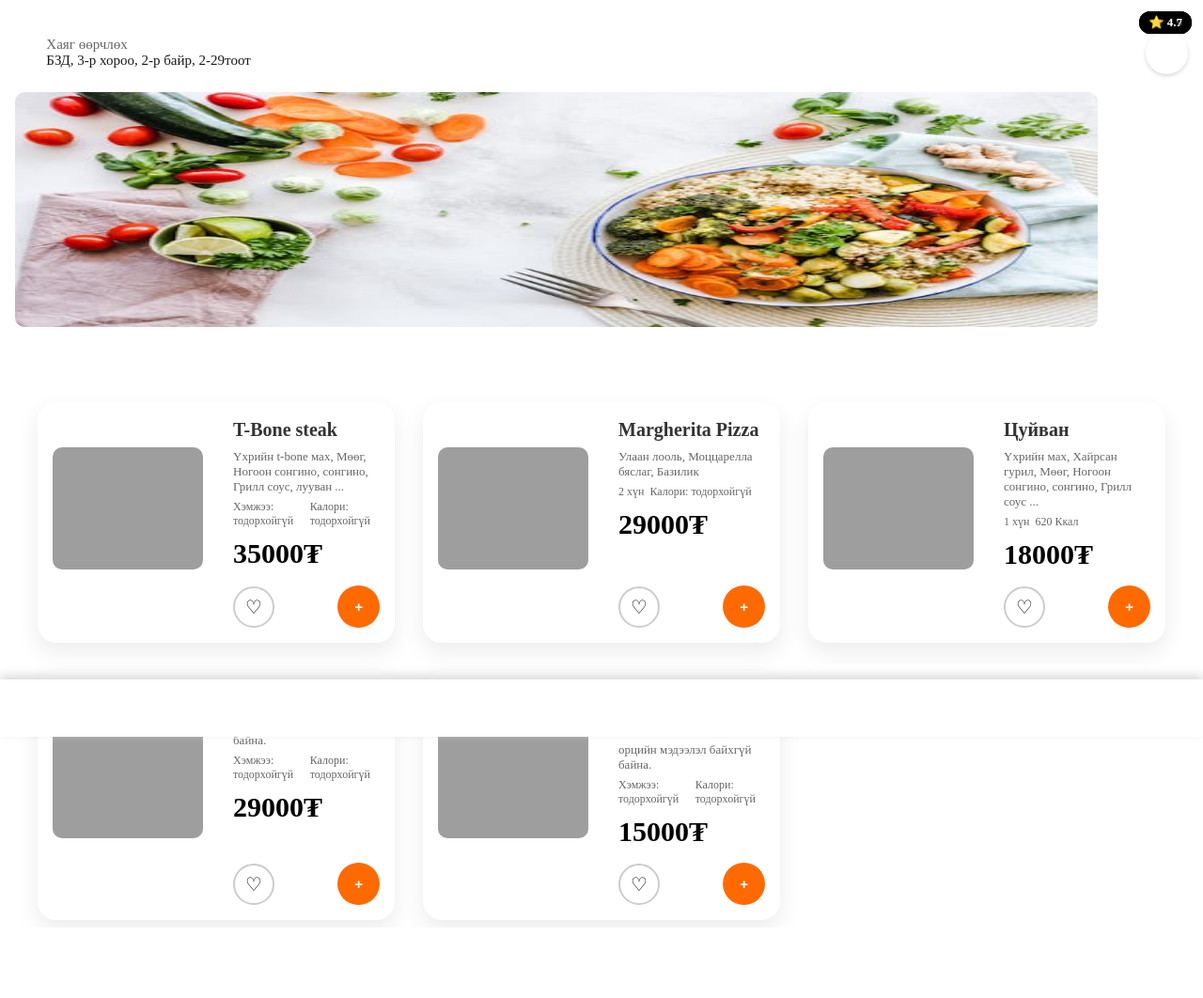
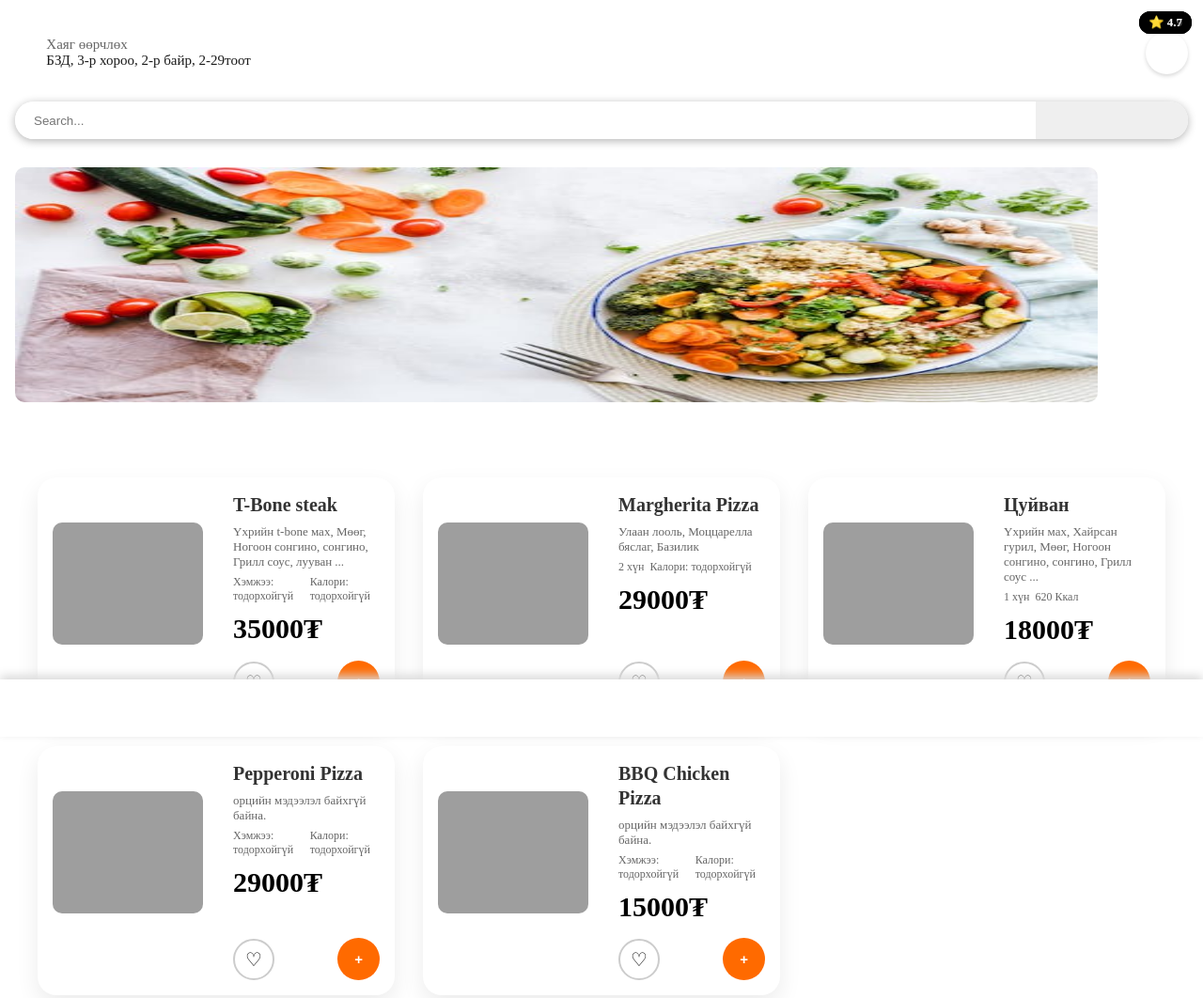
Before and after one commit to Oyuka015/web, a plain HTML site: page home.html in a window 1280 px wide. Shown: the top 1062 px of the page at 94% size. Before the commit the page ends 987 px from the top, so only its background shows below. Drawn offline with Linux system fonts and the light colour scheme; a web font is replaced by a local one.

Commit message:
search comp

```diff
--- /dev/null
+++ b/components/lp-search.js
@@ -0,0 +1,50 @@
+class LpSearch extends HTMLElement {
+    constructor() {
+        super();
+    }
+
+    connectedCallback() {
+        this.render();
+    }
+    render(){
+        this.innerHTML = `
+            <style>
+                form{
+                    margin: 20px 0px 30px 0 ;
+                    box-shadow: 0 2px 10px var(--color-white-3);
+                    display: flex;
+                    height: 5vh;
+                    border-radius:99px;
+                    overflow: hidden;
+                }
+                input{
+                    border: none;
+                    flex: 1;
+                    padding: 5px 0 5px 20px;
+                    outline: none;
+                }
+                button{
+                    border: none;
+                    width: 13%;
+                    font-size: 1.2rem;
+                }
+            </style>
+            <form action="search">
+                <input placeholder="Search..." type="search">
+                <button><i class="ci-Slider_02"></i></button>
+            </form>
+        `;
+    }
+
+    disconnectedCallback() {
+    }
+
+    attributeChangedCallback(name, oldVal, newVal) {
+    }
+
+    adoptedCallback() {
+    }
+
+}
+
+window.customElements.define('lp-search', LpSearch);
--- a/home.html
+++ b/home.html
@@ -14,11 +14,15 @@
     <script type="module" src="components/lp-nav.js"></script>
     <script type="module" src="components/lp-home-header.js"></script>
     <script type="module" src="components/lp-bg-btn.js"></script>
-    <style></style>
+    <script type="module" src="components/lp-search.js"></script>
+
   </head>
   <body>
     <!-- home-header-component -->
     <lp-home-header></lp-home-header>
+
+    <!-- search -->
+    <lp-search></lp-search>
 
     <!-- ad turshilt-->
     <div style=" width: 90vw; height: 250px; margin-top: 10px;"><img style="border-radius: 10px; width: 100%; height:100%" src="/assets/img/image.png" alt="food img"></div>
```
